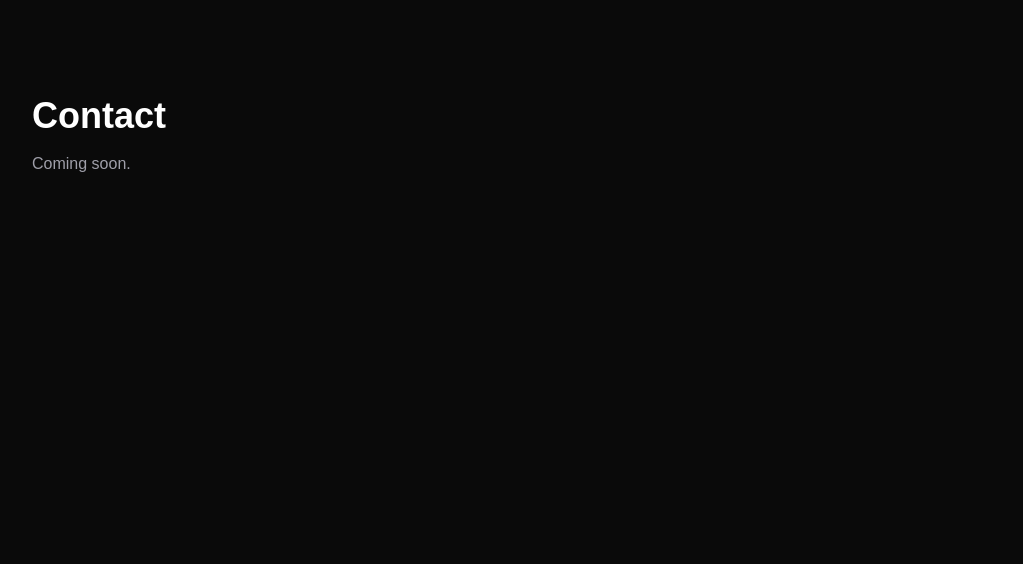
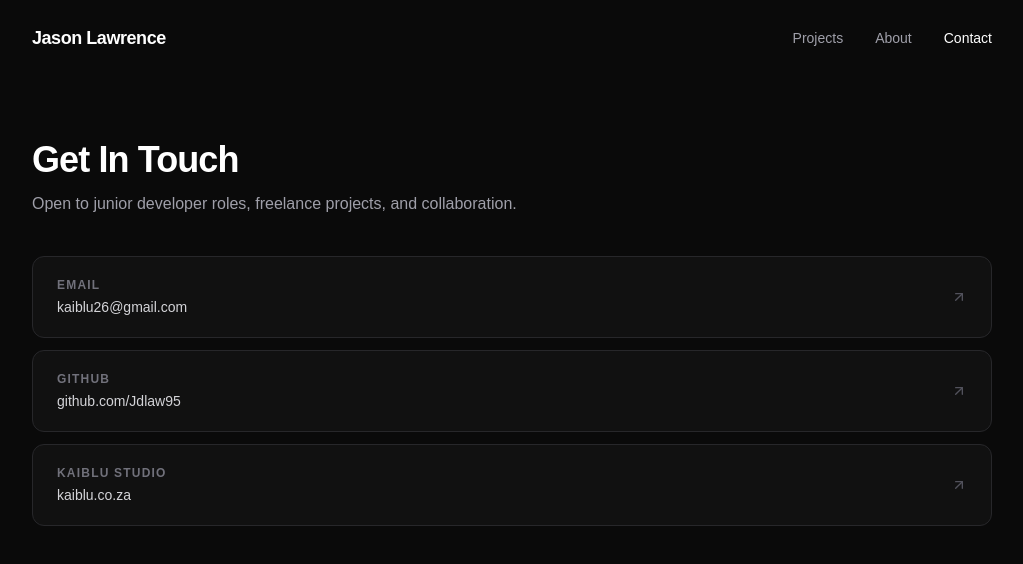
Before and after one commit to Jdlaw95/jason-portfolio, a Next.js app: page /contact in a window 1280 px wide. Shown: the top 564 px of the page, without its empty margins (128-1151 px from the left). Built offline with nearby package versions, Linux system fonts and the light colour scheme.

Commit message:
updated the contact page to add my resources

```diff
--- a/app/contact/page.tsx
+++ b/app/contact/page.tsx
@@ -1,10 +1,91 @@
+import Link from "next/link";
+
+const contacts = [
+  {
+    label: "Email",
+    display: "kaiblu26@gmail.com",
+    href: "mailto:kaiblu26@gmail.com",
+  },
+  {
+    label: "GitHub",
+    display: "github.com/Jdlaw95",
+    href: "https://github.com/Jdlaw95",
+  },
+  {
+    label: "KaiBlu Studio",
+    display: "kaiblu.co.za",
+    href: "https://kaiblu.co.za",
+  },
+];
+
 export default function Contact() {
-    return (
-        <div className="min-h-screen text-white" style={{ backgroundColor: "#0a0a0a" }}>
-            <main className="mx-auto max-w-5xl px-8 py-24">
-                <h1 className="text-4xl font-bold">Contact</h1>
-                <p className="mt-4 text-zinc-400">Coming soon.</p>
-            </main>
+  return (
+    <div className="min-h-screen text-white" style={{ backgroundColor: "#0a0a0a" }}>
+      <nav className="mx-auto flex max-w-5xl items-center justify-between px-8 py-6">
+        <Link href="/" className="text-lg font-semibold tracking-tight text-white">
+          Jason Lawrence
+        </Link>
+        <ul className="flex gap-8 text-sm">
+          <li>
+            <Link href="/projects" className="text-zinc-400 hover:text-white transition-colors">
+              Projects
+            </Link>
+          </li>
+          <li>
+            <Link href="/about" className="text-zinc-400 hover:text-white transition-colors">
+              About
+            </Link>
+          </li>
+          <li>
+            <Link href="/contact" className="text-white transition-colors">
+              Contact
+            </Link>
+          </li>
+        </ul>
+      </nav>
+
+      <main className="mx-auto max-w-5xl px-8 py-16">
+        <h1 className="text-4xl font-bold tracking-tight">Get In Touch</h1>
+        <p className="mt-3 text-zinc-400">
+          Open to junior developer roles, freelance projects, and collaboration.
+        </p>
+
+        <div className="mt-10 flex flex-col gap-3">
+          {contacts.map(({ label, display, href }) => (
+            <a
+              key={label}
+              href={href}
+              target={href.startsWith("mailto") ? undefined : "_blank"}
+              rel={href.startsWith("mailto") ? undefined : "noopener noreferrer"}
+              className="group flex items-center justify-between rounded-xl border border-zinc-800 px-6 py-5 hover:border-zinc-600 transition-colors"
+              style={{ backgroundColor: "#111" }}
+            >
+              <div>
+                <p className="text-xs font-semibold uppercase tracking-widest text-zinc-500">
+                  {label}
+                </p>
+                <p className="mt-1 text-sm text-zinc-300">{display}</p>
+              </div>
+              <svg
+                xmlns="http://www.w3.org/2000/svg"
+                width="16"
+                height="16"
+                viewBox="0 0 24 24"
+                fill="none"
+                stroke="currentColor"
+                strokeWidth="2"
+                strokeLinecap="round"
+                strokeLinejoin="round"
+                className="text-zinc-600 group-hover:text-zinc-400 transition-colors"
+                aria-hidden="true"
+              >
+                <path d="M7 7h10v10" />
+                <path d="M7 17 17 7" />
+              </svg>
+            </a>
+          ))}
         </div>
-    )
+      </main>
+    </div>
+  );
 }
```
